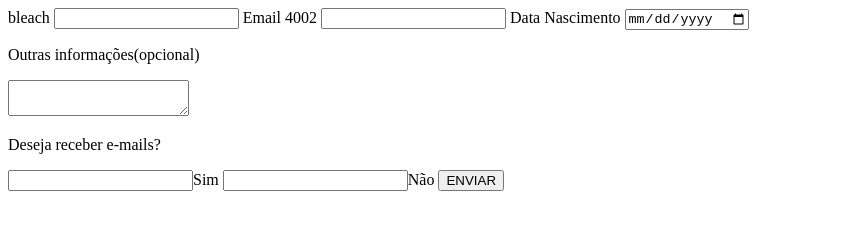
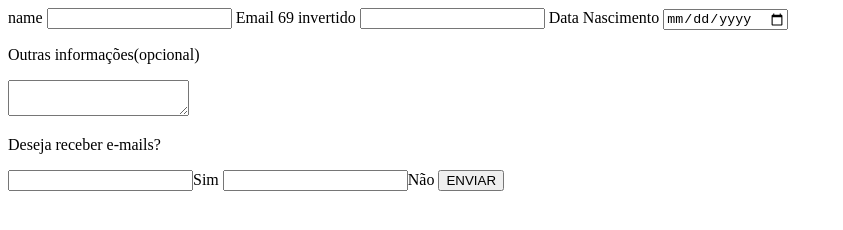
Before and after one commit to thiagoomazeika/formulario, a plain HTML site: page index.html in a window 1280 px wide. Shown: the whole page, without its empty margins (0-843 px from the left). Drawn offline with Linux system fonts and the light colour scheme.

Commit message:
pedrinho matador

```diff
--- a/index.html
+++ b/index.html
@@ -1,10 +1,10 @@
 <!DOCTYPEhtml>
     <form>
-             <label>bleach</label>
+             <label>name</label>
              <input type="text">
              <label>Email</label>
 
-          <label>4002</label>
+          <label>69 invertido</label>
 
           <input type="tel" required>
 
```
